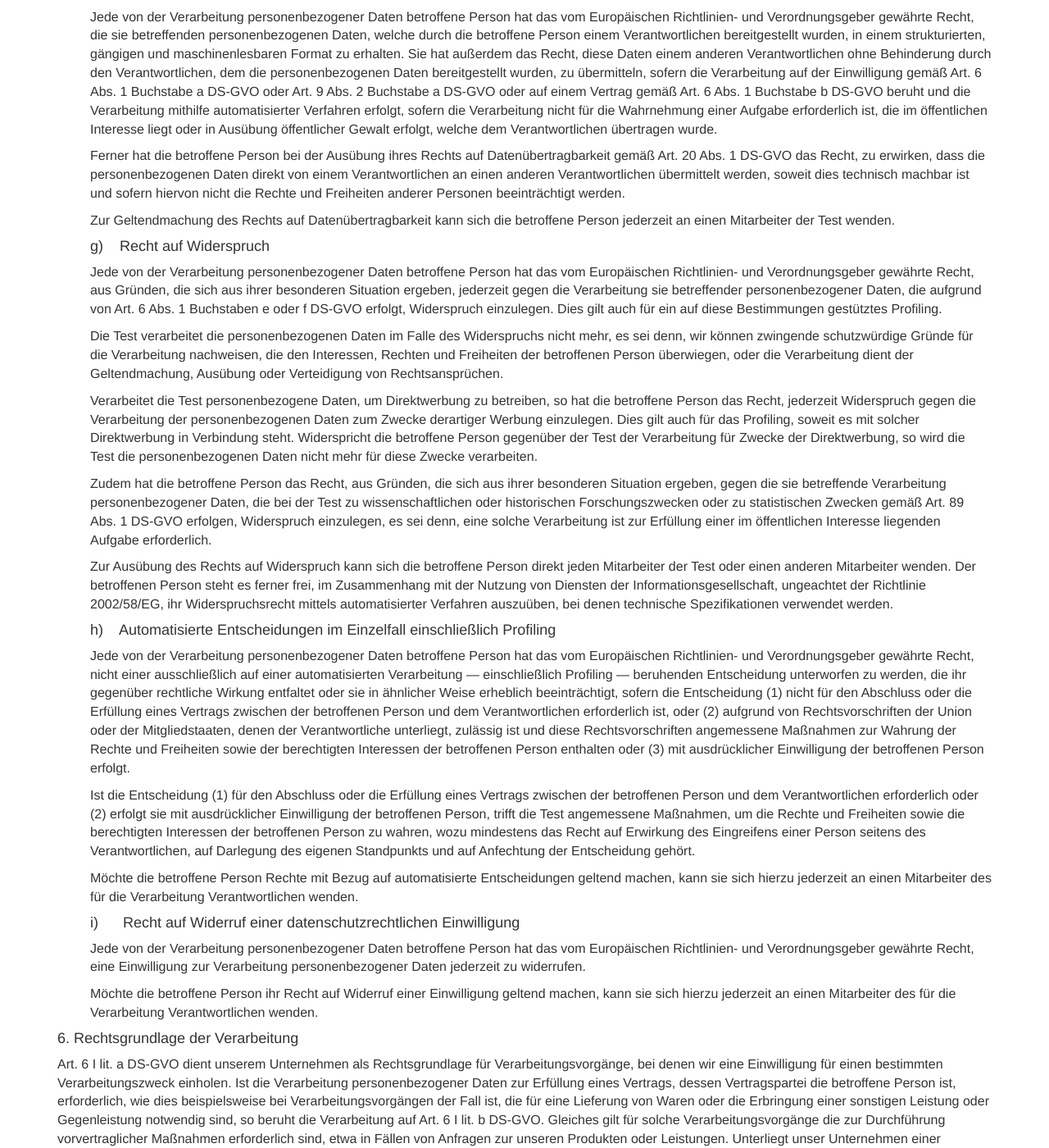
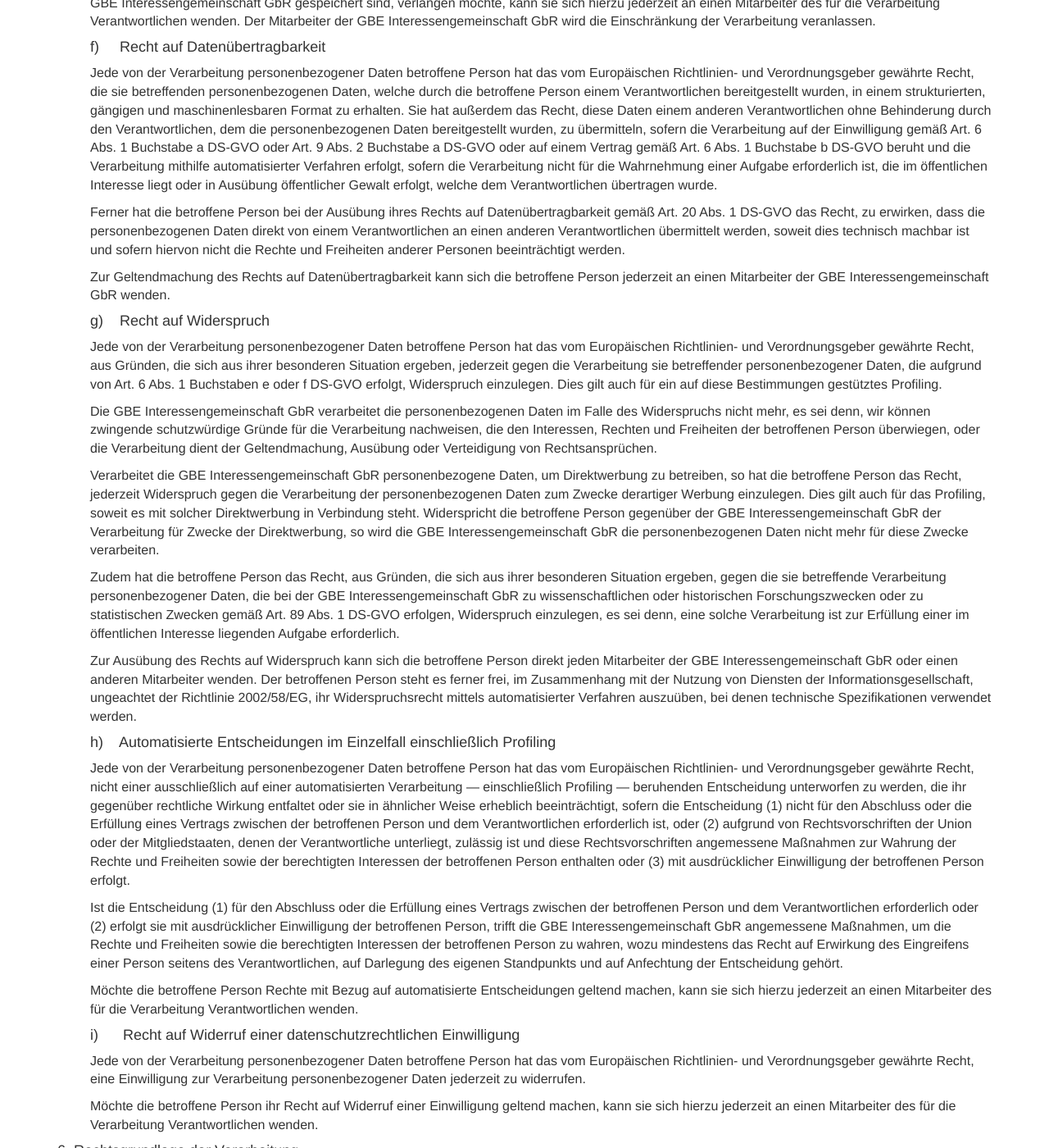
Before and after one commit to gbehennigsdorf/gbehennigsdorf.github.com, a Jekyll site: the page built from datenschutzerklaerung/index.html, in a window 1280 px wide and 1400 px high, scrolled down 4547 px. Shown: the whole window at 82% size. Built offline with Jekyll 4.4.1, drawn with Linux system fonts in a browser that asks for light colours; some of the changed text lies outside the part shown.

Commit message:
Fix naming

```diff
--- a/datenschutzerklaerung/index.html
+++ b/datenschutzerklaerung/index.html
@@ -11,14 +11,14 @@
     <h2>{{ page.headline }}</h2>
     {% endif %}
 
-    <p>Wir freuen uns sehr über Ihr Interesse an unserem Unternehmen. Datenschutz hat einen besonders hohen Stellenwert für die Geschäftsleitung der Test. Eine Nutzung der Internetseiten der Test ist grundsätzlich ohne jede Angabe personenbezogener Daten möglich. Sofern eine betroffene Person besondere Services unseres Unternehmens über unsere Internetseite in Anspruch nehmen möchte, könnte jedoch eine Verarbeitung personenbezogener Daten erforderlich werden. Ist die Verarbeitung personenbezogener Daten erforderlich und besteht für eine solche Verarbeitung keine gesetzliche Grundlage, holen wir generell eine Einwilligung der betroffenen Person ein.</p>
+    <p>Wir freuen uns sehr über Ihr Interesse an unserem Unternehmen. Datenschutz hat einen besonders hohen Stellenwert für die Geschäftsleitung der Test. Eine Nutzung der Internetseiten der GBE Interessengemeinschaft GbR ist grundsätzlich ohne jede Angabe personenbezogener Daten möglich. Sofern eine betroffene Person besondere Services unseres Unternehmens über unsere Internetseite in Anspruch nehmen möchte, könnte jedoch eine Verarbeitung personenbezogener Daten erforderlich werden. Ist die Verarbeitung personenbezogener Daten erforderlich und besteht für eine solche Verarbeitung keine gesetzliche Grundlage, holen wir generell eine Einwilligung der betroffenen Person ein.</p>
 
-    <p>Die Verarbeitung personenbezogener Daten, beispielsweise des Namens, der Anschrift, E-Mail-Adresse oder Telefonnummer einer betroffenen Person, erfolgt stets im Einklang mit der Datenschutz-Grundverordnung und in Übereinstimmung mit den für die Test geltenden landesspezifischen Datenschutzbestimmungen. Mittels dieser Datenschutzerklärung möchte unser Unternehmen die Öffentlichkeit über Art, Umfang und Zweck der von uns erhobenen, genutzten und verarbeiteten personenbezogenen Daten informieren. Ferner werden betroffene Personen mittels dieser Datenschutzerklärung über die ihnen zustehenden Rechte aufgeklärt.</p>
+    <p>Die Verarbeitung personenbezogener Daten, beispielsweise des Namens, der Anschrift, E-Mail-Adresse oder Telefonnummer einer betroffenen Person, erfolgt stets im Einklang mit der Datenschutz-Grundverordnung und in Übereinstimmung mit den für die GBE Interessengemeinschaft GbR geltenden landesspezifischen Datenschutzbestimmungen. Mittels dieser Datenschutzerklärung möchte unser Unternehmen die Öffentlichkeit über Art, Umfang und Zweck der von uns erhobenen, genutzten und verarbeiteten personenbezogenen Daten informieren. Ferner werden betroffene Personen mittels dieser Datenschutzerklärung über die ihnen zustehenden Rechte aufgeklärt.</p>
 
-    <p>Die Test hat als für die Verarbeitung Verantwortlicher zahlreiche technische und organisatorische Maßnahmen umgesetzt, um einen möglichst lückenlosen Schutz der über diese Internetseite verarbeiteten personenbezogenen Daten sicherzustellen. Dennoch können Internetbasierte Datenübertragungen grundsätzlich Sicherheitslücken aufweisen, sodass ein absoluter Schutz nicht gewährleistet werden kann. Aus diesem Grund steht es jeder betroffenen Person frei, personenbezogene Daten auch auf alternativen Wegen, beispielsweise telefonisch, an uns zu übermitteln.</p>
+    <p>Die GBE Interessengemeinschaft GbR hat als für die Verarbeitung Verantwortlicher zahlreiche technische und organisatorische Maßnahmen umgesetzt, um einen möglichst lückenlosen Schutz der über diese Internetseite verarbeiteten personenbezogenen Daten sicherzustellen. Dennoch können Internetbasierte Datenübertragungen grundsätzlich Sicherheitslücken aufweisen, sodass ein absoluter Schutz nicht gewährleistet werden kann. Aus diesem Grund steht es jeder betroffenen Person frei, personenbezogene Daten auch auf alternativen Wegen, beispielsweise telefonisch, an uns zu übermitteln.</p>
 
     <h4>1. Begriffsbestimmungen</h4>
-    <p>Die Datenschutzerklärung der Test beruht auf den Begrifflichkeiten, die durch den Europäischen Richtlinien- und Verordnungsgeber beim Erlass der Datenschutz-Grundverordnung (DS-GVO) verwendet wurden. Unsere Datenschutzerklärung soll sowohl für die Öffentlichkeit als auch für unsere Kunden und Geschäftspartner einfach lesbar und verständlich sein. Um dies zu gewährleisten, möchten wir vorab die verwendeten Begrifflichkeiten erläutern.</p>
+    <p>Die Datenschutzerklärung der GBE Interessengemeinschaft GbR beruht auf den Begrifflichkeiten, die durch den Europäischen Richtlinien- und Verordnungsgeber beim Erlass der Datenschutz-Grundverordnung (DS-GVO) verwendet wurden. Unsere Datenschutzerklärung soll sowohl für die Öffentlichkeit als auch für unsere Kunden und Geschäftspartner einfach lesbar und verständlich sein. Um dies zu gewährleisten, möchten wir vorab die verwendeten Begrifflichkeiten erläutern.</p>
 
     <p>Wir verwenden in dieser Datenschutzerklärung unter anderem die folgenden Begriffe:</p>
 
@@ -71,9 +71,9 @@
     Internet: www.pension-hennigsdorf.de</p>
 
     <h4>3. Erfassung von allgemeinen Daten und Informationen</h4>
-    <p>Die Internetseite der Test erfasst mit jedem Aufruf der Internetseite durch eine betroffene Person oder ein automatisiertes System eine Reihe von allgemeinen Daten und Informationen. Diese allgemeinen Daten und Informationen werden in den Logfiles des Servers gespeichert. Erfasst werden können die (1) verwendeten Browsertypen und Versionen, (2) das vom zugreifenden System verwendete Betriebssystem, (3) die Internetseite, von welcher ein zugreifendes System auf unsere Internetseite gelangt (sogenannte Referrer), (4) die Unterwebseiten, welche über ein zugreifendes System auf unserer Internetseite angesteuert werden, (5) das Datum und die Uhrzeit eines Zugriffs auf die Internetseite, (6) eine Internet-Protokoll-Adresse (IP-Adresse), (7) der Internet-Service-Provider des zugreifenden Systems und (8) sonstige ähnliche Daten und Informationen, die der Gefahrenabwehr im Falle von Angriffen auf unsere informationstechnologischen Systeme dienen.</p>
+    <p>Die Internetseite der GBE Interessengemeinschaft GbR erfasst mit jedem Aufruf der Internetseite durch eine betroffene Person oder ein automatisiertes System eine Reihe von allgemeinen Daten und Informationen. Diese allgemeinen Daten und Informationen werden in den Logfiles des Servers gespeichert. Erfasst werden können die (1) verwendeten Browsertypen und Versionen, (2) das vom zugreifenden System verwendete Betriebssystem, (3) die Internetseite, von welcher ein zugreifendes System auf unsere Internetseite gelangt (sogenannte Referrer), (4) die Unterwebseiten, welche über ein zugreifendes System auf unserer Internetseite angesteuert werden, (5) das Datum und die Uhrzeit eines Zugriffs auf die Internetseite, (6) eine Internet-Protokoll-Adresse (IP-Adresse), (7) der Internet-Service-Provider des zugreifenden Systems und (8) sonstige ähnliche Daten und Informationen, die der Gefahrenabwehr im Falle von Angriffen auf unsere informationstechnologischen Systeme dienen.</p>
 
-    <p>Bei der Nutzung dieser allgemeinen Daten und Informationen zieht die Test keine Rückschlüsse auf die betroffene Person. Diese Informationen werden vielmehr benötigt, um (1) die Inhalte unserer Internetseite korrekt auszuliefern, (2) die Inhalte unserer Internetseite sowie die Werbung für diese zu optimieren, (3) die dauerhafte Funktionsfähigkeit unserer informationstechnologischen Systeme und der Technik unserer Internetseite zu gewährleisten sowie (4) um Strafverfolgungsbehörden im Falle eines Cyberangriffes die zur Strafverfolgung notwendigen Informationen bereitzustellen. Diese anonym erhobenen Daten und Informationen werden durch die Test daher einerseits statistisch und ferner mit dem Ziel ausgewertet, den Datenschutz und die Datensicherheit in unserem Unternehmen zu erhöhen, um letztlich ein optimales Schutzniveau für die von uns verarbeiteten personenbezogenen Daten sicherzustellen. Die anonymen Daten der Server-Logfiles werden getrennt von allen durch eine betroffene Person angegebenen personenbezogenen Daten gespeichert.</p>
+    <p>Bei der Nutzung dieser allgemeinen Daten und Informationen zieht die GBE Interessengemeinschaft GbR keine Rückschlüsse auf die betroffene Person. Diese Informationen werden vielmehr benötigt, um (1) die Inhalte unserer Internetseite korrekt auszuliefern, (2) die Inhalte unserer Internetseite sowie die Werbung für diese zu optimieren, (3) die dauerhafte Funktionsfähigkeit unserer informationstechnologischen Systeme und der Technik unserer Internetseite zu gewährleisten sowie (4) um Strafverfolgungsbehörden im Falle eines Cyberangriffes die zur Strafverfolgung notwendigen Informationen bereitzustellen. Diese anonym erhobenen Daten und Informationen werden durch die GBE Interessengemeinschaft GbR daher einerseits statistisch und ferner mit dem Ziel ausgewertet, den Datenschutz und die Datensicherheit in unserem Unternehmen zu erhöhen, um letztlich ein optimales Schutzniveau für die von uns verarbeiteten personenbezogenen Daten sicherzustellen. Die anonymen Daten der Server-Logfiles werden getrennt von allen durch eine betroffene Person angegebenen personenbezogenen Daten gespeichert.</p>
 
     <h4>4. Routinemäßige Löschung und Sperrung von personenbezogenen Daten</h4>
     <p>Der für die Verarbeitung Verantwortliche verarbeitet und speichert personenbezogene Daten der betroffenen Person nur für den Zeitraum, der zur Erreichung des Speicherungszwecks erforderlich ist oder sofern dies durch den Europäischen Richtlinien- und Verordnungsgeber oder einen anderen Gesetzgeber in Gesetzen oder Vorschriften, welchen der für die Verarbeitung Verantwortliche unterliegt, vorgesehen wurde.</p>
@@ -120,9 +120,9 @@
     <li>Die personenbezogenen Daten wurden in Bezug auf angebotene Dienste der Informationsgesellschaft gemäß Art. 8 Abs. 1 DS-GVO erhoben.</li>
 
     </ul>
-    <p>Sofern einer der oben genannten Gründe zutrifft und eine betroffene Person die Löschung von personenbezogenen Daten, die bei der Test gespeichert sind, veranlassen möchte, kann sie sich hierzu jederzeit an einen Mitarbeiter des für die Verarbeitung Verantwortlichen wenden. Der Mitarbeiter der Test wird veranlassen, dass dem Löschverlangen unverzüglich nachgekommen wird.</p>
+    <p>Sofern einer der oben genannten Gründe zutrifft und eine betroffene Person die Löschung von personenbezogenen Daten, die bei der GBE Interessengemeinschaft GbR gespeichert sind, veranlassen möchte, kann sie sich hierzu jederzeit an einen Mitarbeiter des für die Verarbeitung Verantwortlichen wenden. Der Mitarbeiter der GBE Interessengemeinschaft GbR wird veranlassen, dass dem Löschverlangen unverzüglich nachgekommen wird.</p>
 
-    <p>Wurden die personenbezogenen Daten von der Test öffentlich gemacht und ist unser Unternehmen als Verantwortlicher gemäß Art. 17 Abs. 1 DS-GVO zur Löschung der personenbezogenen Daten verpflichtet, so trifft die Test unter Berücksichtigung der verfügbaren Technologie und der Implementierungskosten angemessene Maßnahmen, auch technischer Art, um andere für die Datenverarbeitung Verantwortliche, welche die veröffentlichten personenbezogenen Daten verarbeiten, darüber in Kenntnis zu setzen, dass die betroffene Person von diesen anderen für die Datenverarbeitung Verantwortlichen die Löschung sämtlicher Links zu diesen personenbezogenen Daten oder von Kopien oder Replikationen dieser personenbezogenen Daten verlangt hat, soweit die Verarbeitung nicht erforderlich ist. Der Mitarbeiter der Test wird im Einzelfall das Notwendige veranlassen.</p>
+    <p>Wurden die personenbezogenen Daten von der GBE Interessengemeinschaft GbR öffentlich gemacht und ist unser Unternehmen als Verantwortlicher gemäß Art. 17 Abs. 1 DS-GVO zur Löschung der personenbezogenen Daten verpflichtet, so trifft die GBE Interessengemeinschaft GbR unter Berücksichtigung der verfügbaren Technologie und der Implementierungskosten angemessene Maßnahmen, auch technischer Art, um andere für die Datenverarbeitung Verantwortliche, welche die veröffentlichten personenbezogenen Daten verarbeiten, darüber in Kenntnis zu setzen, dass die betroffene Person von diesen anderen für die Datenverarbeitung Verantwortlichen die Löschung sämtlicher Links zu diesen personenbezogenen Daten oder von Kopien oder Replikationen dieser personenbezogenen Daten verlangt hat, soweit die Verarbeitung nicht erforderlich ist. Der Mitarbeiter der GBE Interessengemeinschaft GbR wird im Einzelfall das Notwendige veranlassen.</p>
     </li>
     <li><h4>e)    Recht auf Einschränkung der Verarbeitung</h4>
     <p>Jede von der Verarbeitung personenbezogener Daten betroffene Person hat das vom Europäischen Richtlinien- und Verordnungsgeber gewährte Recht, von dem Verantwortlichen die Einschränkung der Verarbeitung zu verlangen, wenn eine der folgenden Voraussetzungen gegeben ist:</p>
@@ -134,32 +134,32 @@
     <li>Die betroffene Person hat Widerspruch gegen die Verarbeitung gem. Art. 21 Abs. 1 DS-GVO eingelegt und es steht noch nicht fest, ob die berechtigten Gründe des Verantwortlichen gegenüber denen der betroffenen Person überwiegen.</li>
 
     </ul>
-    <p>Sofern eine der oben genannten Voraussetzungen gegeben ist und eine betroffene Person die Einschränkung von personenbezogenen Daten, die bei der Test gespeichert sind, verlangen möchte, kann sie sich hierzu jederzeit an einen Mitarbeiter des für die Verarbeitung Verantwortlichen wenden. Der Mitarbeiter der Test wird die Einschränkung der Verarbeitung veranlassen.</p>
+    <p>Sofern eine der oben genannten Voraussetzungen gegeben ist und eine betroffene Person die Einschränkung von personenbezogenen Daten, die bei der GBE Interessengemeinschaft GbR gespeichert sind, verlangen möchte, kann sie sich hierzu jederzeit an einen Mitarbeiter des für die Verarbeitung Verantwortlichen wenden. Der Mitarbeiter der GBE Interessengemeinschaft GbR wird die Einschränkung der Verarbeitung veranlassen.</p>
     </li>
     <li><h4>f)     Recht auf Datenübertragbarkeit</h4>
     <p>Jede von der Verarbeitung personenbezogener Daten betroffene Person hat das vom Europäischen Richtlinien- und Verordnungsgeber gewährte Recht, die sie betreffenden personenbezogenen Daten, welche durch die betroffene Person einem Verantwortlichen bereitgestellt wurden, in einem strukturierten, gängigen und maschinenlesbaren Format zu erhalten. Sie hat außerdem das Recht, diese Daten einem anderen Verantwortlichen ohne Behinderung durch den Verantwortlichen, dem die personenbezogenen Daten bereitgestellt wurden, zu übermitteln, sofern die Verarbeitung auf der Einwilligung gemäß Art. 6 Abs. 1 Buchstabe a DS-GVO oder Art. 9 Abs. 2 Buchstabe a DS-GVO oder auf einem Vertrag gemäß Art. 6 Abs. 1 Buchstabe b DS-GVO beruht und die Verarbeitung mithilfe automatisierter Verfahren erfolgt, sofern die Verarbeitung nicht für die Wahrnehmung einer Aufgabe erforderlich ist, die im öffentlichen Interesse liegt oder in Ausübung öffentlicher Gewalt erfolgt, welche dem Verantwortlichen übertragen wurde.</p>
 
     <p>Ferner hat die betroffene Person bei der Ausübung ihres Rechts auf Datenübertragbarkeit gemäß Art. 20 Abs. 1 DS-GVO das Recht, zu erwirken, dass die personenbezogenen Daten direkt von einem Verantwortlichen an einen anderen Verantwortlichen übermittelt werden, soweit dies technisch machbar ist und sofern hiervon nicht die Rechte und Freiheiten anderer Personen beeinträchtigt werden.</p>
 
-    <p>Zur Geltendmachung des Rechts auf Datenübertragbarkeit kann sich die betroffene Person jederzeit an einen Mitarbeiter der Test wenden.</p>
+    <p>Zur Geltendmachung des Rechts auf Datenübertragbarkeit kann sich die betroffene Person jederzeit an einen Mitarbeiter der GBE Interessengemeinschaft GbR wenden.</p>
 
     </li>
     <li>
     <h4>g)    Recht auf Widerspruch</h4>
     <p>Jede von der Verarbeitung personenbezogener Daten betroffene Person hat das vom Europäischen Richtlinien- und Verordnungsgeber gewährte Recht, aus Gründen, die sich aus ihrer besonderen Situation ergeben, jederzeit gegen die Verarbeitung sie betreffender personenbezogener Daten, die aufgrund von Art. 6 Abs. 1 Buchstaben e oder f DS-GVO erfolgt, Widerspruch einzulegen. Dies gilt auch für ein auf diese Bestimmungen gestütztes Profiling.</p>
 
-    <p>Die Test verarbeitet die personenbezogenen Daten im Falle des Widerspruchs nicht mehr, es sei denn, wir können zwingende schutzwürdige Gründe für die Verarbeitung nachweisen, die den Interessen, Rechten und Freiheiten der betroffenen Person überwiegen, oder die Verarbeitung dient der Geltendmachung, Ausübung oder Verteidigung von Rechtsansprüchen.</p>
+    <p>Die GBE Interessengemeinschaft GbR verarbeitet die personenbezogenen Daten im Falle des Widerspruchs nicht mehr, es sei denn, wir können zwingende schutzwürdige Gründe für die Verarbeitung nachweisen, die den Interessen, Rechten und Freiheiten der betroffenen Person überwiegen, oder die Verarbeitung dient der Geltendmachung, Ausübung oder Verteidigung von Rechtsansprüchen.</p>
 
-    <p>Verarbeitet die Test personenbezogene Daten, um Direktwerbung zu betreiben, so hat die betroffene Person das Recht, jederzeit Widerspruch gegen die Verarbeitung der personenbezogenen Daten zum Zwecke derartiger Werbung einzulegen. Dies gilt auch für das Profiling, soweit es mit solcher Direktwerbung in Verbindung steht. Widerspricht die betroffene Person gegenüber der Test der Verarbeitung für Zwecke der Direktwerbung, so wird die Test die personenbezogenen Daten nicht mehr für diese Zwecke verarbeiten.</p>
+    <p>Verarbeitet die GBE Interessengemeinschaft GbR personenbezogene Daten, um Direktwerbung zu betreiben, so hat die betroffene Person das Recht, jederzeit Widerspruch gegen die Verarbeitung der personenbezogenen Daten zum Zwecke derartiger Werbung einzulegen. Dies gilt auch für das Profiling, soweit es mit solcher Direktwerbung in Verbindung steht. Widerspricht die betroffene Person gegenüber der GBE Interessengemeinschaft GbR der Verarbeitung für Zwecke der Direktwerbung, so wird die GBE Interessengemeinschaft GbR die personenbezogenen Daten nicht mehr für diese Zwecke verarbeiten.</p>
 
-    <p>Zudem hat die betroffene Person das Recht, aus Gründen, die sich aus ihrer besonderen Situation ergeben, gegen die sie betreffende Verarbeitung personenbezogener Daten, die bei der Test zu wissenschaftlichen oder historischen Forschungszwecken oder zu statistischen Zwecken gemäß Art. 89 Abs. 1 DS-GVO erfolgen, Widerspruch einzulegen, es sei denn, eine solche Verarbeitung ist zur Erfüllung einer im öffentlichen Interesse liegenden Aufgabe erforderlich.</p>
+    <p>Zudem hat die betroffene Person das Recht, aus Gründen, die sich aus ihrer besonderen Situation ergeben, gegen die sie betreffende Verarbeitung personenbezogener Daten, die bei der GBE Interessengemeinschaft GbR zu wissenschaftlichen oder historischen Forschungszwecken oder zu statistischen Zwecken gemäß Art. 89 Abs. 1 DS-GVO erfolgen, Widerspruch einzulegen, es sei denn, eine solche Verarbeitung ist zur Erfüllung einer im öffentlichen Interesse liegenden Aufgabe erforderlich.</p>
 
-    <p>Zur Ausübung des Rechts auf Widerspruch kann sich die betroffene Person direkt jeden Mitarbeiter der Test oder einen anderen Mitarbeiter wenden. Der betroffenen Person steht es ferner frei, im Zusammenhang mit der Nutzung von Diensten der Informationsgesellschaft, ungeachtet der Richtlinie 2002/58/EG, ihr Widerspruchsrecht mittels automatisierter Verfahren auszuüben, bei denen technische Spezifikationen verwendet werden.</p>
+    <p>Zur Ausübung des Rechts auf Widerspruch kann sich die betroffene Person direkt jeden Mitarbeiter der GBE Interessengemeinschaft GbR oder einen anderen Mitarbeiter wenden. Der betroffenen Person steht es ferner frei, im Zusammenhang mit der Nutzung von Diensten der Informationsgesellschaft, ungeachtet der Richtlinie 2002/58/EG, ihr Widerspruchsrecht mittels automatisierter Verfahren auszuüben, bei denen technische Spezifikationen verwendet werden.</p>
     </li>
     <li><h4>h)    Automatisierte Entscheidungen im Einzelfall einschließlich Profiling</h4>
     <p>Jede von der Verarbeitung personenbezogener Daten betroffene Person hat das vom Europäischen Richtlinien- und Verordnungsgeber gewährte Recht, nicht einer ausschließlich auf einer automatisierten Verarbeitung — einschließlich Profiling — beruhenden Entscheidung unterworfen zu werden, die ihr gegenüber rechtliche Wirkung entfaltet oder sie in ähnlicher Weise erheblich beeinträchtigt, sofern die Entscheidung (1) nicht für den Abschluss oder die Erfüllung eines Vertrags zwischen der betroffenen Person und dem Verantwortlichen erforderlich ist, oder (2) aufgrund von Rechtsvorschriften der Union oder der Mitgliedstaaten, denen der Verantwortliche unterliegt, zulässig ist und diese Rechtsvorschriften angemessene Maßnahmen zur Wahrung der Rechte und Freiheiten sowie der berechtigten Interessen der betroffenen Person enthalten oder (3) mit ausdrücklicher Einwilligung der betroffenen Person erfolgt.</p>
 
-    <p>Ist die Entscheidung (1) für den Abschluss oder die Erfüllung eines Vertrags zwischen der betroffenen Person und dem Verantwortlichen erforderlich oder (2) erfolgt sie mit ausdrücklicher Einwilligung der betroffenen Person, trifft die Test angemessene Maßnahmen, um die Rechte und Freiheiten sowie die berechtigten Interessen der betroffenen Person zu wahren, wozu mindestens das Recht auf Erwirkung des Eingreifens einer Person seitens des Verantwortlichen, auf Darlegung des eigenen Standpunkts und auf Anfechtung der Entscheidung gehört.</p>
+    <p>Ist die Entscheidung (1) für den Abschluss oder die Erfüllung eines Vertrags zwischen der betroffenen Person und dem Verantwortlichen erforderlich oder (2) erfolgt sie mit ausdrücklicher Einwilligung der betroffenen Person, trifft die GBE Interessengemeinschaft GbR angemessene Maßnahmen, um die Rechte und Freiheiten sowie die berechtigten Interessen der betroffenen Person zu wahren, wozu mindestens das Recht auf Erwirkung des Eingreifens einer Person seitens des Verantwortlichen, auf Darlegung des eigenen Standpunkts und auf Anfechtung der Entscheidung gehört.</p>
 
     <p>Möchte die betroffene Person Rechte mit Bezug auf automatisierte Entscheidungen geltend machen, kann sie sich hierzu jederzeit an einen Mitarbeiter des für die Verarbeitung Verantwortlichen wenden.</p>
 
```
